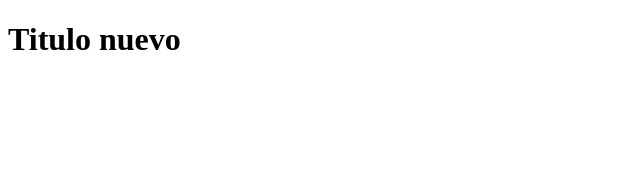
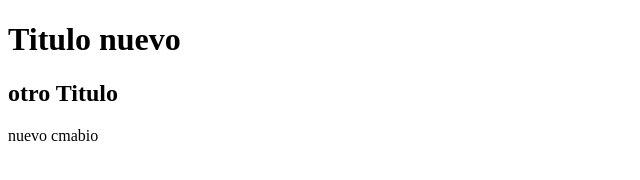
Before and after one commit to zer01975/claseGitPrueba, a plain HTML site: page index.html in a window 1280 px wide. Shown: the whole page, without its empty margins (0-640 px from the left). Drawn offline with Linux system fonts and the light colour scheme.

Commit message:
segundo commit

```diff
--- a/index.html
+++ b/index.html
@@ -8,5 +8,7 @@
 </head>
 <body>
     <h1>Titulo nuevo</h1>
+    <h2>otro Titulo</h2>
+    <p>nuevo cmabio</p>
 </body>
 </html>
```
